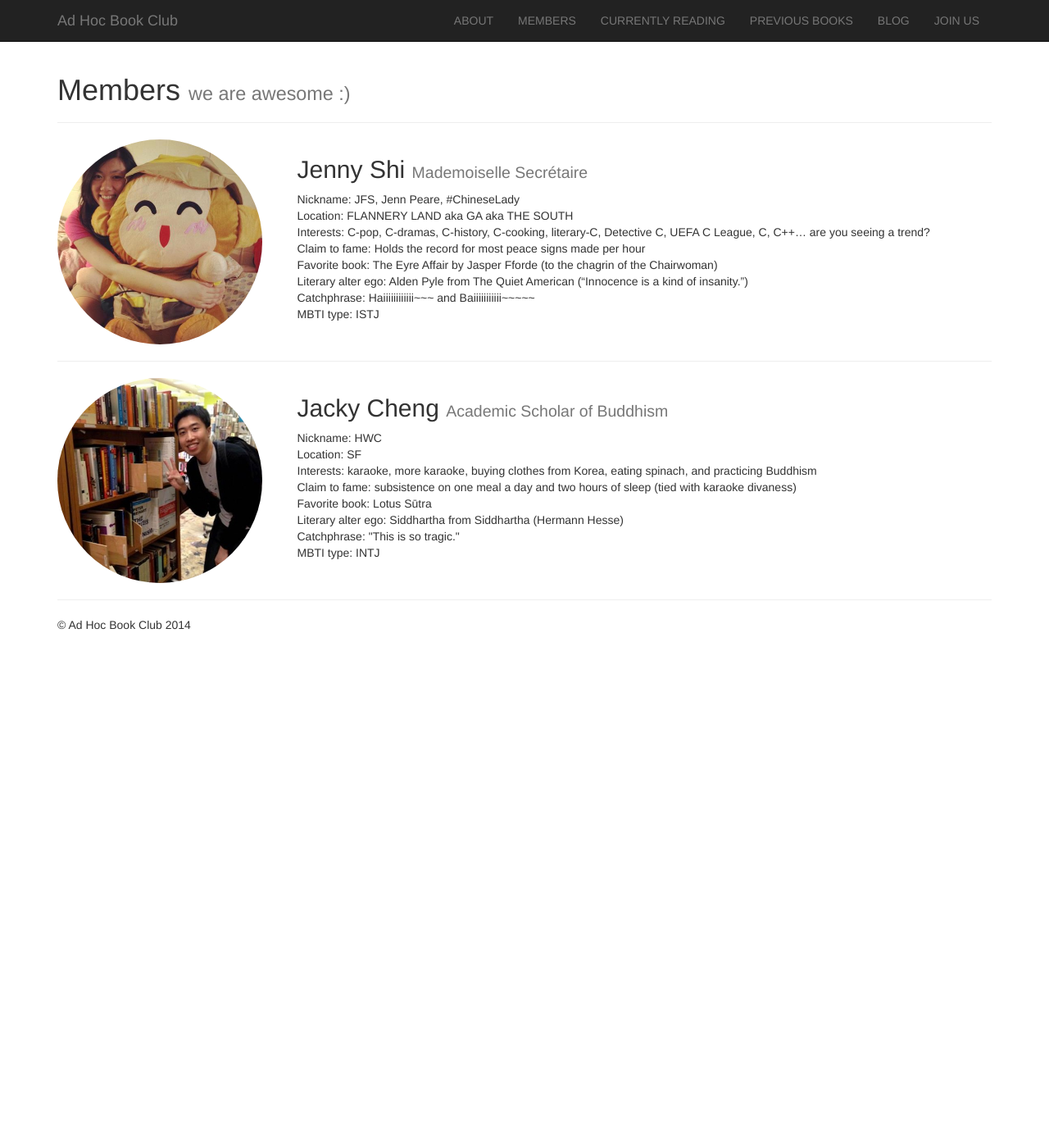
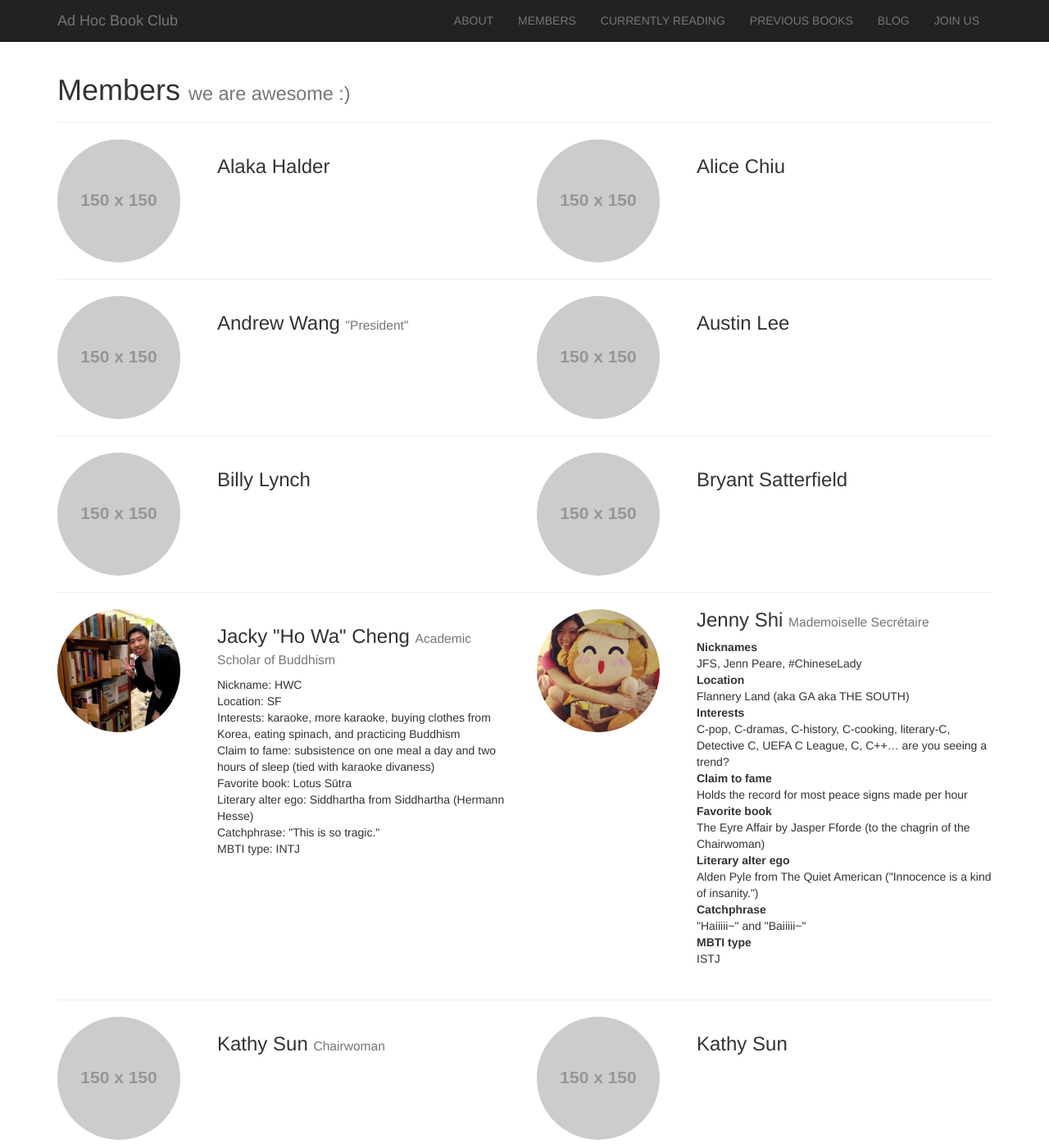
Before and after one commit to adhocbookclub/adhocbookclub.github.io, a Jekyll site: the page built from members.html, in a window 1280 px wide and 1400 px high. Shown: the whole window at 82% size. Built offline with Jekyll 4.4.1, drawn with Linux system fonts in a browser that asks for light colours; nearby versions of some CDN libraries; Markdown is read by kramdown in place of the engine named in the settings; some of the changed text lies outside the part shown.

Commit message:
modified members page template

```diff
--- a/css/customize.css
+++ b/css/customize.css
@@ -9,24 +9,21 @@ body {
   padding-right: 40px;
 }
 
-.members {
-  border: 1px solid blue;
-  overflow: auto;
-  vertical-align: middle !important;
+.members-body {
+  border: 1px solid orange;
+  margin-left: 0;
 }
 
-.members-img {
-  border: 1px solid red;
-  float: left;
-  margin: 0 20px 0 0;
-  display: inline-block;
-  line-height: 100%;
+.members-body dt {
+  border: 1px solid blue;
+  left: 0;
 }
 
-.members-body {
-  border: 1px solid orange;
-  display: inline-block;
+.members-body dd {
+  border: 1px solid green;
+
 }
+
 
 .members-heading {
   margin-top: 0;
--- a/members.html
+++ b/members.html
@@ -4,32 +4,62 @@ title: Members
 subtitle: we are awesome :)
 ---
 <div class="row">
-  <div class="col-md-3">
-    <img class="img-circle" src="img/members/jenny.jpg" alt="jenny" width="250">
+  <div class="col-md-2">
+    <img class="img-circle" src="http://placehold.it/150x150" width="150">
   </div>
-  <div class="col-md-9">
-    <h2>Jenny Shi <small>Mademoiselle Secrétaire</small></h2>
-    <ul class="list-unstyled">
-      <li>Nickname: JFS, Jenn Peare, #ChineseLady</li>
-      <li>Location: FLANNERY LAND aka GA aka THE SOUTH</li>
-      <li>Interests: C-pop, C-dramas, C-history, C-cooking, literary-C, Detective C, UEFA C League, C, C++… are you seeing a trend?</li>
-      <li>Claim to fame: Holds the record for most peace signs made per hour</li>
-      <li>Favorite book: The Eyre Affair by Jasper Fforde (to the chagrin of the Chairwoman)</li>
-      <li>Literary alter ego: Alden Pyle from The Quiet American (“Innocence is a kind of insanity.”)</li>
-      <li>Catchphrase: Haiiiiiiiiiiii~~~ and Baiiiiiiiiiii~~~~~</li>
-      <li>MBTI type: ISTJ</li>
-    </ul>
+  <div class="col-md-4">
+    <h3>Alaka Halder <small></small></h3>
+  </div>
+  <div class="col-md-2">
+    <img class="img-circle" src="http://placehold.it/150x150" width="150">
+  </div>
+  <div class="col-md-4">
+    <h3>Alice Chiu <small></small></h3>
   </div>
 </div>
 
 <hr>
 
 <div class="row">
-  <div class="col-md-3">
-    <img class="img-circle" src="img/members/hwc.jpg" alt="jenny" width="250">
+  <div class="col-md-2">
+    <img class="img-circle" src="http://placehold.it/150x150" width="150">
   </div>
-  <div class="col-md-9">
-    <h2>Jacky Cheng <small>Academic Scholar of Buddhism</small></h2>
+  <div class="col-md-4">
+    <h3>Andrew Wang <small>"President"</small></h3>
+  </div>
+  <div class="col-md-2">
+    <img class="img-circle" src="http://placehold.it/150x150" width="150">
+  </div>
+  <div class="col-md-4">
+    <h3>Austin Lee <small></small></h3>
+  </div>
+</div>
+
+<hr>
+
+<div class="row">
+  <div class="col-md-2">
+    <img class="img-circle" src="http://placehold.it/150x150" width="150">
+  </div>
+  <div class="col-md-4">
+    <h3>Billy Lynch <small></small></h3>
+  </div>
+  <div class="col-md-2">
+    <img class="img-circle" src="http://placehold.it/150x150" width="150">
+  </div>
+  <div class="col-md-4">
+    <h3>Bryant Satterfield <small></small></h3>
+  </div>
+</div>
+
+<hr>
+
+<div class="row">
+  <div class="col-md-2">
+    <img class="img-circle" src="img/members/hwc.jpg" width="150">
+  </div>
+  <div class="col-md-4">
+    <h3>Jacky "Ho Wa" Cheng <small>Academic Scholar of Buddhism</small></h3>
     <ul class="list-unstyled">
       <li>Nickname: HWC</li>
       <li>Location: SF</li>
@@ -41,4 +71,88 @@ subtitle: we are awesome :)
       <li>MBTI type: INTJ</li>
     </ul>
   </div>
+  <div class="col-md-2">
+    <img class="img-circle" src="img/members/jenny.jpg" width="150">
+  </div>
+  <div class="col-md-4">
+    <h3 class="members-heading">Jenny Shi <small>Mademoiselle Secrétaire</small></h3>
+    <dl>
+      <dt>Nicknames</dt> <dd>JFS, Jenn Peare, #ChineseLady</dd>
+      <dt>Location</dt> <dd>Flannery Land (aka GA aka THE SOUTH)</dd>
+      <dt>Interests</dt> <dd>C-pop, C-dramas, C-history, C-cooking, literary-C, Detective C, UEFA C League, C, C++… are you seeing a trend?</dd>
+      <dt>Claim to fame</dt> <dd>Holds the record for most peace signs made per hour</dd>
+      <dt>Favorite book</dt> <dd>The Eyre Affair by Jasper Fforde (to the chagrin of the Chairwoman)</dd>
+      <dt>Literary alter ego</dt> <dd>Alden Pyle from The Quiet American ("Innocence is a kind of insanity.")</dd>
+      <dt>Catchphrase</dt> <dd>"Haiiiii~" and "Baiiiii~"</dd>
+      <dt>MBTI type</dt> <dd>ISTJ</dd>
+    </dl>
+  </div>
 </div>
+
+<hr>
+
+<div class="row">
+  <div class="col-md-2">
+    <img class="img-circle" src="http://placehold.it/150x150" width="150">
+  </div>
+  <div class="col-md-4">
+    <h3>Kathy Sun <small>Chairwoman</small></h3>
+  </div>
+  <div class="col-md-2">
+    <img class="img-circle" src="http://placehold.it/150x150" width="150">
+  </div>
+  <div class="col-md-4">
+    <h3>Kathy Sun <small></small></h3>
+  </div>
+</div>
+
+<hr>
+
+<div class="row">
+  <div class="col-md-2">
+    <img class="img-circle" src="http://placehold.it/150x150" width="150">
+  </div>
+  <div class="col-md-4">
+    <h3>Kelvin Fok <small></small></h3>
+  </div>
+  <div class="col-md-2">
+    <img class="img-circle" src="http://placehold.it/150x150" width="150">
+  </div>
+  <div class="col-md-4">
+    <h3>Liz Gao <small></small></h3>
+  </div>
+</div>
+
+<hr>
+
+<div class="row">
+  <div class="col-md-2">
+    <img class="img-circle" src="http://placehold.it/150x150" width="150">
+  </div>
+  <div class="col-md-4">
+    <h3>Nirlipta Panda <small></small></h3>
+  </div>
+  <div class="col-md-2">
+    <img class="img-circle" src="http://placehold.it/150x150" width="150">
+  </div>
+  <div class="col-md-4">
+    <h3>Ryan McDermott <small></small></h3>
+  </div>
+</div>
+
+<hr>
+
+<div class="row">
+  <div class="col-md-2">
+    <img class="img-circle" src="http://placehold.it/150x150" width="150">
+  </div>
+  <div class="col-md-4">
+    <h3>Shiro Kuriwaki <small></small></h3>
+  </div>
+  <div class="col-md-2">
+    <!-- <img class="img-circle" src="http://placehold.it/150x150" width="150"> -->
+  </div>
+  <div class="col-md-4">
+    <!-- <h3><small></small></h3> -->
+  </div>
+</div>
```
